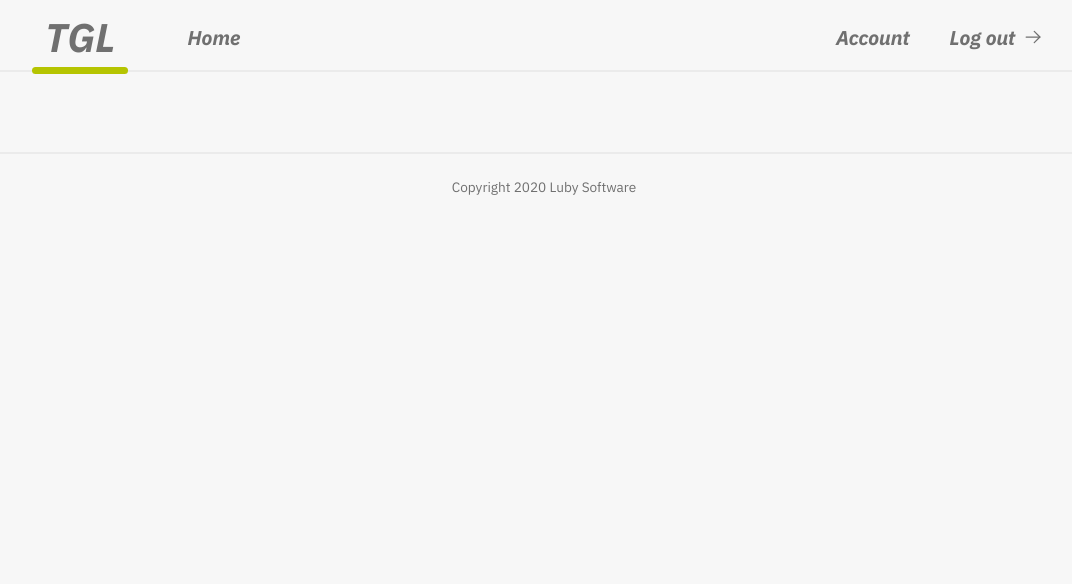
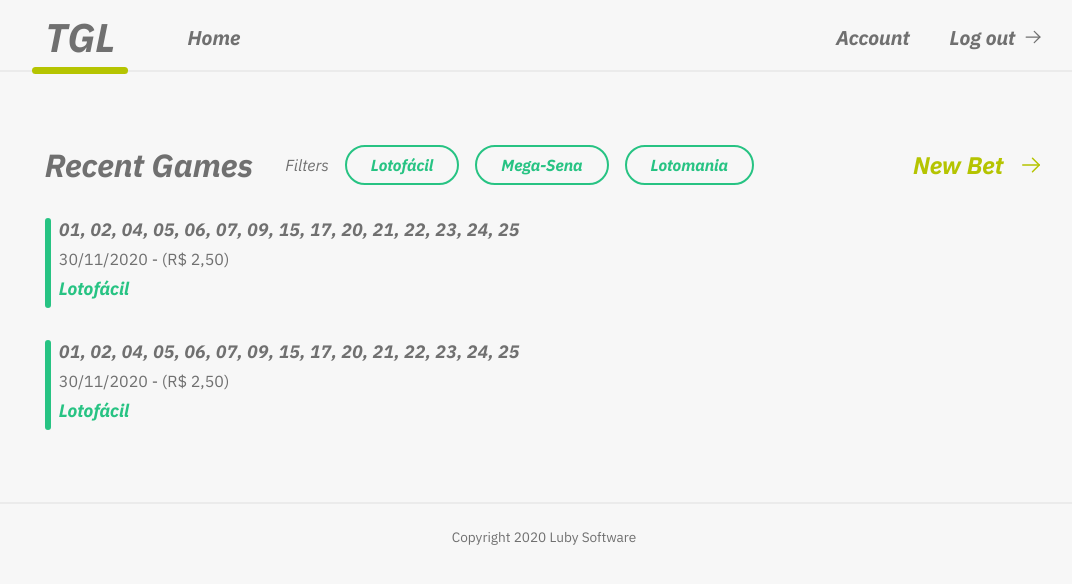
Before and after one commit to paulo-fs/tgl-react-ts, a React (Vite) app: page /bet/history in a window 1280 px wide. Shown: the top 584 px of the page, without its empty margins (96-1168 px from the left). Built offline with nearby package versions, Linux system fonts and the light colour scheme.

Commit message:
structure: basic structure and style of recent games page

```diff
--- a/src/components/Router.tsx
+++ b/src/components/Router.tsx
@@ -3,6 +3,7 @@ import { LayoutAuth } from '@layouts/LayoutAuth';
 import { AuthMainPage } from '@pages/Authentication/AuthMainPage';
 import { LayoutGames } from '@layouts/LayoutGames';
 import { Bet } from '@pages/Bet/Bet';
+import { BetHistory } from '@pages/BetHistory/BetHistory';
 
 export function Router(){
 	return(
@@ -12,7 +13,7 @@ export function Router(){
 			</Route>
 			<Route path='/bet' element={<LayoutGames />}>
 				<Route path='/bet' element={<Bet />} />
-				<Route path='/bet/history' element={''} />
+				<Route path='/bet/history' element={<BetHistory />} />
 			</Route>
 		</Routes>
 	);
--- /dev/null
+++ b/src/pages/BetHistory/BetHistory.tsx
@@ -0,0 +1,49 @@
+import { BetButton } from '@components/Buttons/BetButton';
+import { ArrowRight } from 'phosphor-react';
+import { HeaderHistory, HistoryItem, MainHistory, NewBetBtn, VerticalBar } from './betHistoryStyles';
+
+export function BetHistory(){
+	return (
+		<>
+			<HeaderHistory>
+				<div>
+					<h1>Recent Games</h1>
+					<nav>
+						<p>Filters</p>
+						<BetButton>Lotofácil</BetButton>
+						<BetButton>Mega-Sena</BetButton>
+						<BetButton>Lotomania</BetButton>
+					</nav>
+				</div>
+				<NewBetBtn>
+          New Bet
+					<ArrowRight size={24} color='#B5C401' />
+				</NewBetBtn>
+			</HeaderHistory>
+
+			<MainHistory>
+				<HistoryItem>
+				  <VerticalBar></VerticalBar>
+					<div>
+						<p className='numbers'>
+              01, 02, 04, 05, 06, 07, 09, 15, 17, 20, 21, 22, 23, 24, 25
+						</p>
+						<p className='date'>30/11/2020 - (R$ 2,50)</p>
+						<p className='game'>Lotofácil</p>
+					</div>
+				</HistoryItem>
+
+				<HistoryItem>
+				  <VerticalBar></VerticalBar>
+					<div>
+						<p className='numbers'>
+              01, 02, 04, 05, 06, 07, 09, 15, 17, 20, 21, 22, 23, 24, 25
+						</p>
+						<p className='date'>30/11/2020 - (R$ 2,50)</p>
+						<p className='game'>Lotofácil</p>
+					</div>
+				</HistoryItem>
+			</MainHistory>
+		</>
+	);
+}
--- /dev/null
+++ b/src/pages/BetHistory/betHistoryStyles.ts
@@ -0,0 +1,70 @@
+import styled from 'styled-components';
+
+export const HeaderHistory = styled.header`
+  margin: 2rem 0;
+
+  display: flex;
+  flex-wrap: wrap;
+  align-items: center;
+  justify-content: space-between;
+
+  div{
+    display: flex;
+    flex-wrap: wrap;
+    align-items: center;
+    gap: 2rem;
+
+    nav{
+      display: flex;
+      align-items: center;
+      gap: 1rem;
+    }
+  }
+`;
+
+export const NewBetBtn = styled.button`
+  border: none;
+  font-size: 1.5rem;
+  font-weight: bold;
+  color: ${props => props.theme.green1};
+
+  display: flex;
+  align-items: center;
+  gap: 1rem;
+`;
+
+export const MainHistory = styled.main`
+  & > div + div{
+    margin: 2rem 0;
+  }
+`;
+
+export const HistoryItem = styled.div`
+  display: flex;
+  gap: .5rem;
+
+  p + p {
+    margin: .5rem 0;
+  }
+
+  .numbers{
+    font-size: 1.125rem;
+    font-weight: bold;
+  }
+
+  .date{
+    font-style: normal;
+  }
+
+  .game{
+    font-size: 1.125rem;
+    font-weight: bold;
+    color: ${props => props.theme.green2};
+  }
+`;
+
+export const VerticalBar = styled.div`
+  width: 6px;
+  border-radius: 1rem;
+  background-color: ${props => props.theme.green2};
+`;
```
